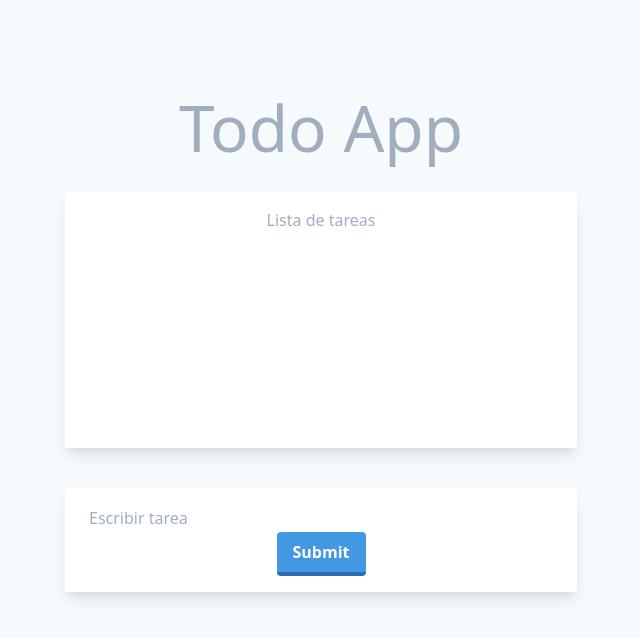
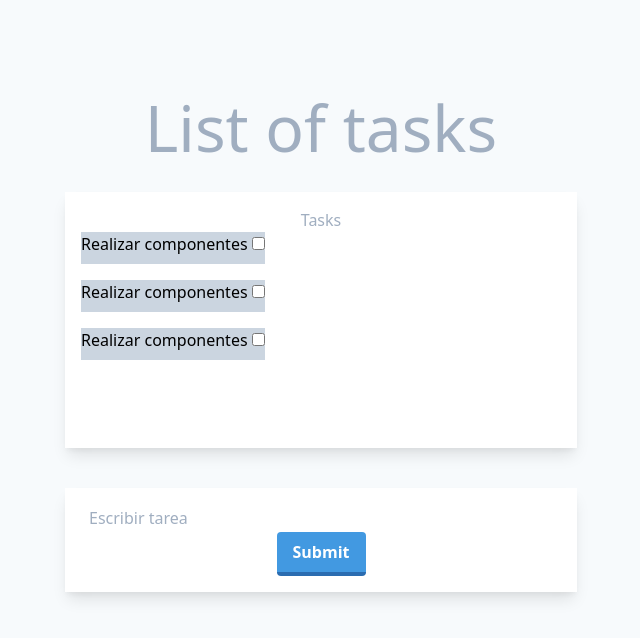
Before and after one commit to jerojash/Listado-de-tareas, a Vue app: page / in a window 1280 px wide. Shown: the top 638 px of the page, without its empty margins (319-959 px from the left). Built offline with nearby package versions, Linux system fonts and the light colour scheme.

Commit message:
Agregar casillas de enmarcado

```diff
--- a/src/components/TodoList.vue
+++ b/src/components/TodoList.vue
@@ -1,10 +1,27 @@
 <template>
     <div class="container mx-auto px-4 py-20 flex flex-col flex-wrap">
-        <h1 class="font-hairline text-6xl text-center text-gray-500">Todo App</h1>
+        <h1 class="font-hairline text-6xl text-center text-gray-500">List of tasks</h1>
 
         <todo-card class="mx-auto mt-4 h-64 w-full max-w-lg">
-            <h1 class="font-hairline text-center text-gray-500">Lista de tareas</h1>
+
+            <h1 class="font-hairline text-center text-gray-500">Tasks</h1>
+            <div class="flex mb-4">
+             <div class="w-4/3 bg-gray-400 h-8">Realizar componentes
+                 <input type="checkbox" name="terms" onclick="disableSending()">
+             </div>
+             </div><div class="flex mb-4">
+             <div class="w-4/3 bg-gray-400 h-8">Realizar componentes
+                 <input type="checkbox" name="terms" onclick="disableSending()">
+             </div>
+             </div>
+             <div class="flex mb-4">
+             <div class="w-4/3 bg-gray-400 h-8">Realizar componentes
+                 <input type="checkbox" name="terms" onclick="disableSending()">
+             </div>
+             </div>
+
         </todo-card>
+
         <todo-card class="mx-auto mt-10 w-full max-w-lg">
             <div class="text-center">
                 <input class="appearance-none bg-transparent border-none w-full text-gray-700 mr-3 py-1 px-2 leading-tight focus:outline-none" type="text" placeholder="Escribir tarea" aria-label="Full name">
@@ -14,7 +31,7 @@
             </div>
         </todo-card>
     </div>
-</template>
+  </template>
 
 <script>
 export default {
```
